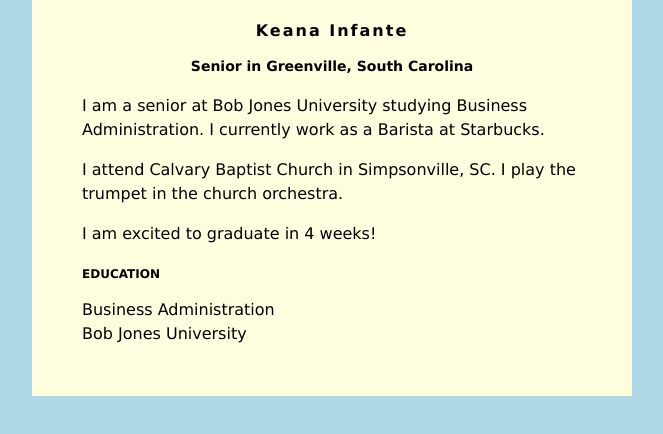
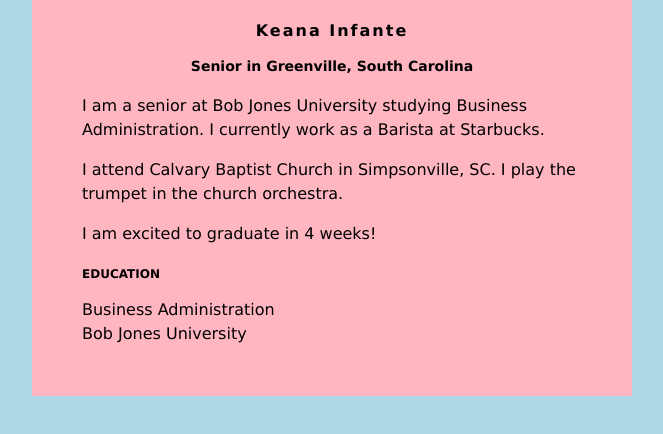
Before and after one commit to keanainfante/keanainfante.github.io, a plain HTML site: page index.html in a window 1280 px wide. Shown: the whole page, without its empty margins (308-971 px from the left). Drawn offline with Linux system fonts and the light colour scheme.

Commit message:
Update index.html

```diff
--- a/index.html
+++ b/index.html
@@ -6,7 +6,7 @@ body {
     font-family: Verdana;
 }
 #content {
-    background: lightyellow;
+    background: lightpink;
     min-width: 200px;
     max-width: 500px;
     padding: 50px;
```
